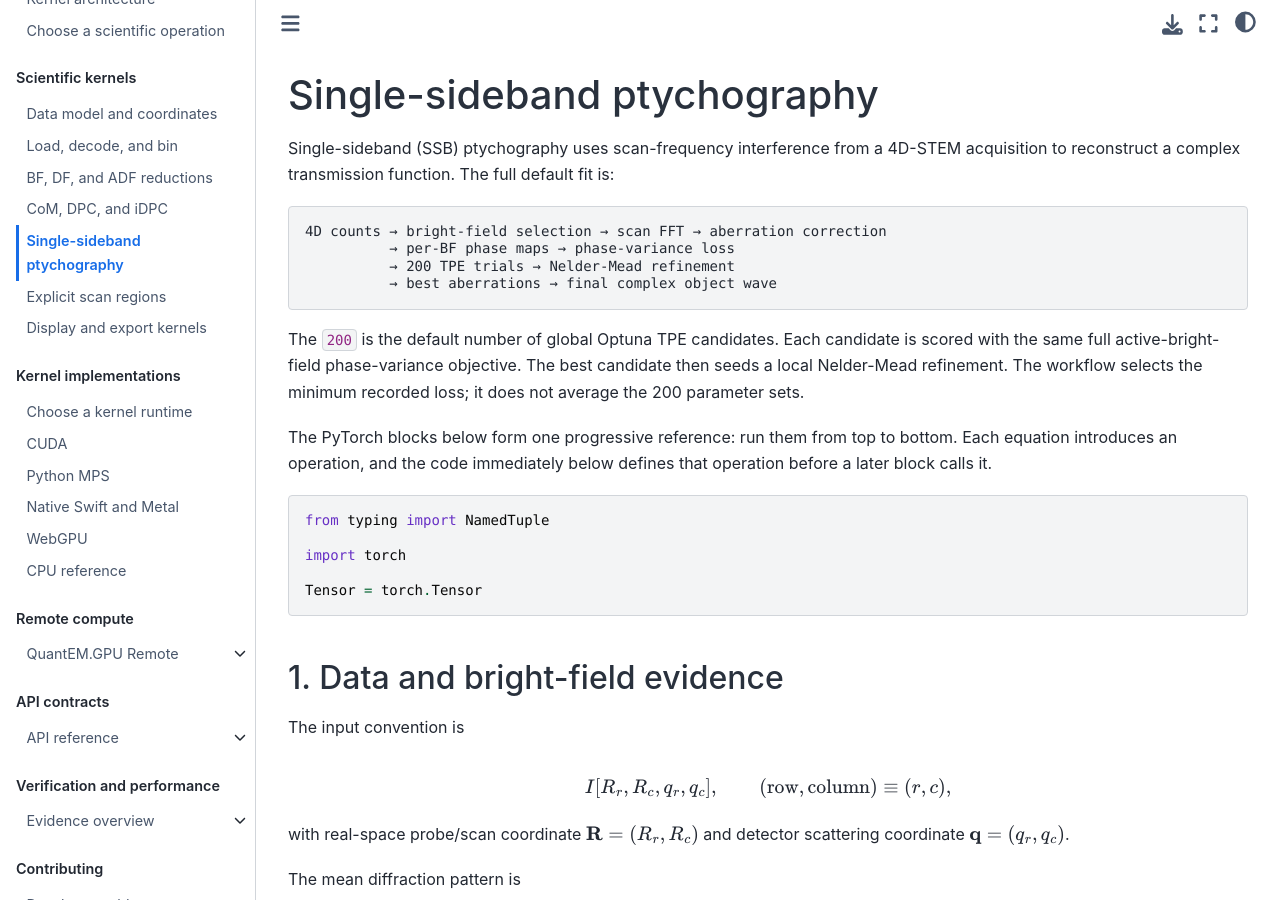
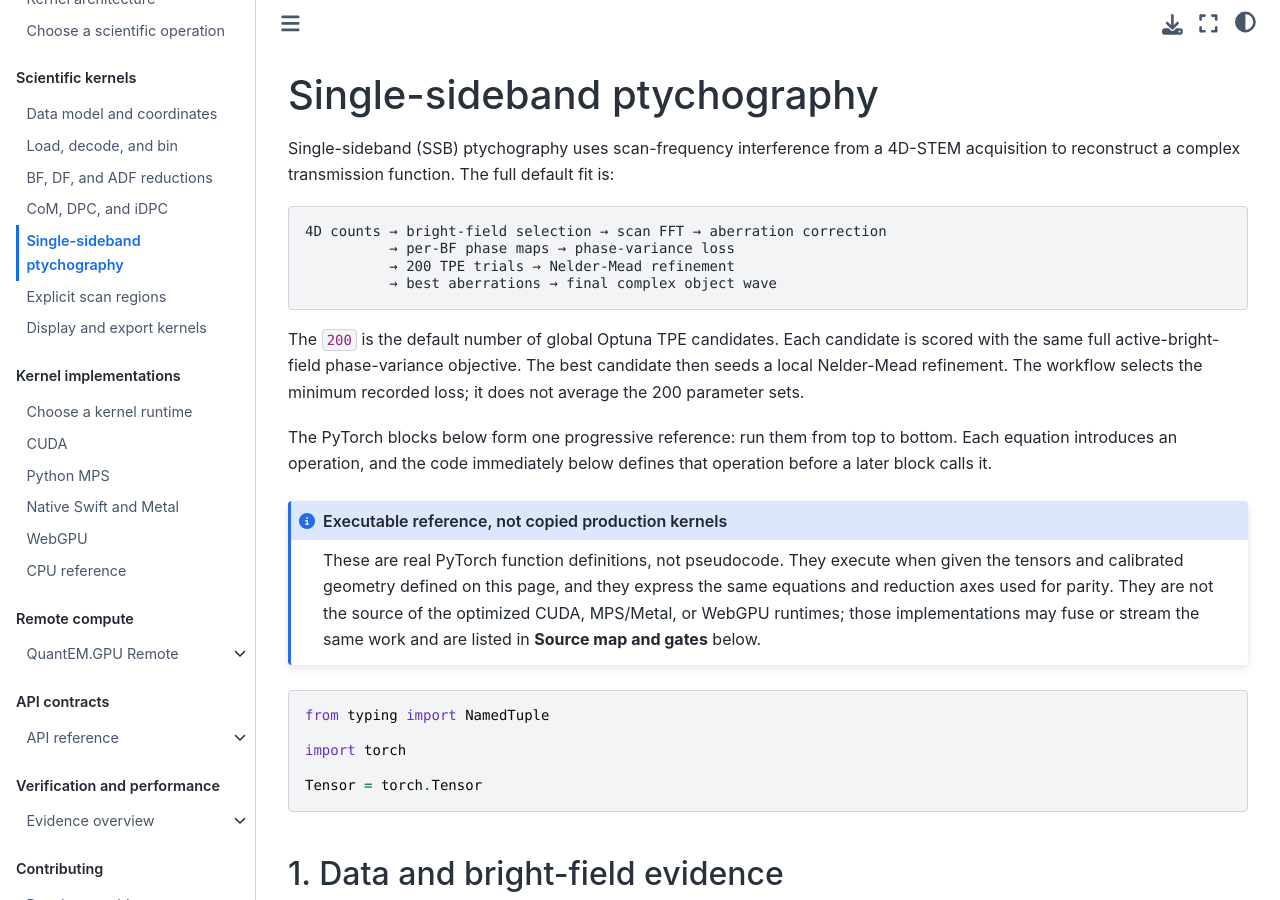
Before and after one commit to bobleesj/quantem.gpu, a Jupyter Book: the page built from docs/kernels/ssb.md, in a window 1280 px wide and 900 px high. Built offline with Jupyter Book 1.0.4 settings and Sphinx 7.4.7 and the Sphinx Book theme 1.1.4, drawn with Linux system fonts in a browser that asks for light colours.

Commit message:
Clarify executable SSB reference code

````diff
--- a/docs/kernels/ssb.md
+++ b/docs/kernels/ssb.md
@@ -19,6 +19,15 @@ the minimum recorded loss; it does not average the 200 parameter sets.
 The PyTorch blocks below form one progressive reference: run them from top to
 bottom. Each equation introduces an operation, and the code immediately below
 defines that operation before a later block calls it.
+
+```{admonition} Executable reference, not copied production kernels
+:class: note
+These are real PyTorch function definitions, not pseudocode. They execute when
+given the tensors and calibrated geometry defined on this page, and they express
+the same equations and reduction axes used for parity. They are not the source
+of the optimized CUDA, MPS/Metal, or WebGPU runtimes; those implementations may
+fuse or stream the same work and are listed in **Source map and gates** below.
+```
 
 ```python
 from typing import NamedTuple
````
Also changed, not shown: 1 other file.
